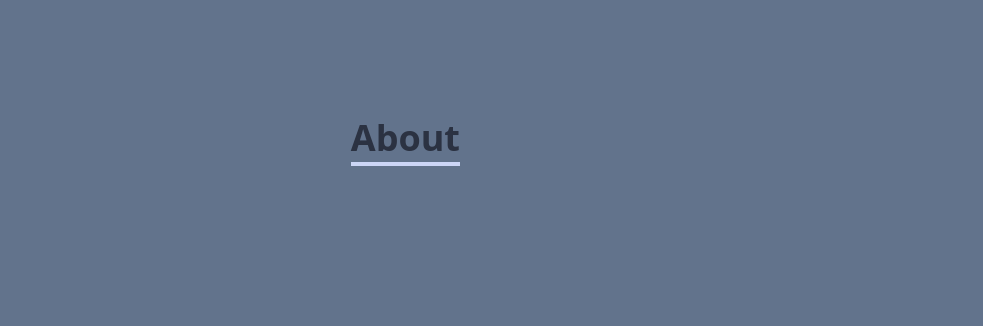
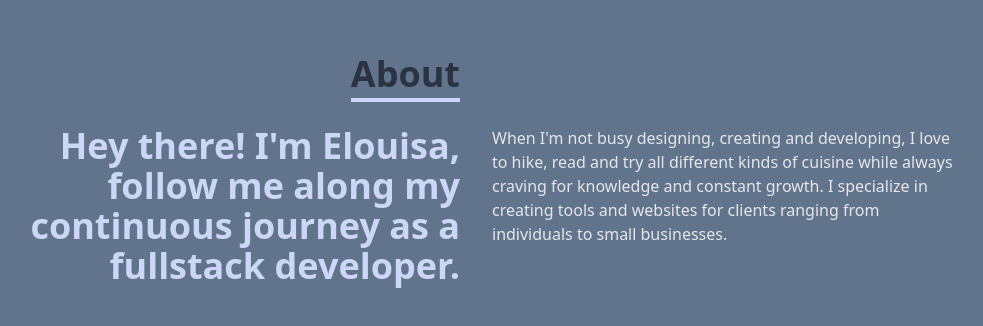
Before and after one commit to ejcGH/portfolio-website, a React (Create React App) app: page / in a window 1280 px wide. Shown: the part 1030-1356 px from the top of the page, without its empty margins (164-1147 px from the left). Built offline with nearby package versions, Linux system fonts and the light colour scheme.

Commit message:
created about component with response

```diff
--- a/src/Components/About.js
+++ b/src/Components/About.js
@@ -10,10 +10,22 @@ const About = () => {
               About
             </p>
           </div>
-                  <div></div>
-                  <div className="">
-                  </div>
-
+          <div></div>
+        </div>
+        <div className="max-w-[1000px] w-full grid sm:grid-cols-2 gap-8 px-5">
+          <div className="text-4xl sm:text-right text-[#ccd6f6] font-semibold">
+            <p>
+              Hey there! I'm Elouisa, follow me along my continuous journey as a
+              fullstack developer.
+            </p>
+          </div>
+          <div>
+            When I'm not busy designing, creating and developing, I love to
+            hike, read and try all different kinds of cuisine while always
+            craving for knowledge and constant growth. I specialize in creating
+            tools and websites for clients ranging from individuals to small
+            businesses.
+          </div>
         </div>
       </div>
     </div>
```
